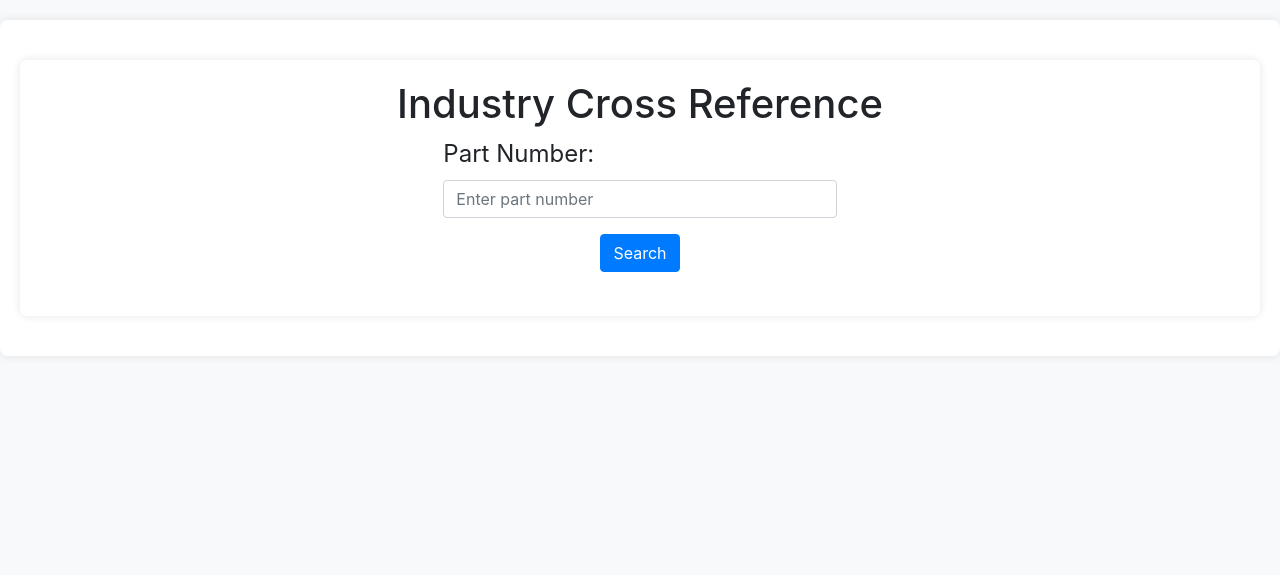
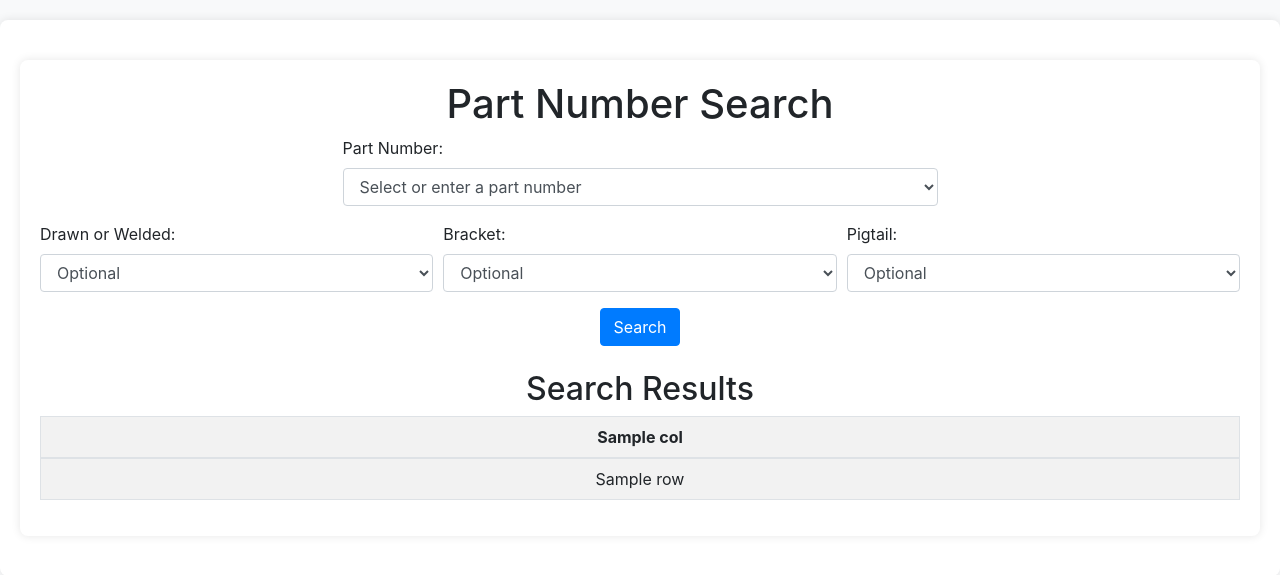
Before and after one commit to ChelseaLong24/Product-Database-Flask-Web-App, a Flask app: template website/templates/home.html in a window 1280 px wide. Shown: the part 56-631 px from the top of the page. Run offline with Flask 3, Linux system fonts and the light colour scheme; the template is opened without the code that fills it: most values are stand-ins (such as "Sample title", 1, 10 or a date in 2020); parts of the project's set-up code (start-up, migrations or seed data) failed here and were passed over; some libraries are stand-ins or nearby versions.

Commit message:
Functionality
Add functions

```diff
--- a/website/static/styles.css
+++ b/website/static/styles.css
@@ -32,7 +32,7 @@ body {
 }
 
 .table td, .table th {
-    vertical-align: top;
+    vertical-align: middle;
     text-align: center;
     padding: 8px;
     word-wrap: break-word;
--- a/website/templates/home.html
+++ b/website/templates/home.html
@@ -2,12 +2,46 @@
 {% block title %}Home{% endblock %}
 {% block content %}
 <div class="container">
-    <h1 class="text-center">Industry Cross Reference</h1>
+    <h1 class="text-center">Part Number Search</h1>
     <form method="POST" action="{{ url_for('views.home') }}">
         <div class="form-row justify-content-center">
+            <div class="form-group col-md-6">
+                <label for="part_number" class="part-number-label">Part Number:</label>
+                <select name="part_number" id="part_number" class="form-control">
+                    <option value="" {% if not part_number %}selected{% endif %}>Select or enter a part number</option>
+                    {% for pn in part_numbers_list %}
+                        <option value="{{ pn }}" {% if part_number == pn %}selected{% endif %}>{{ pn }}</option>
+                    {% endfor %}
+                </select>
+            </div>
+        </div>
+        <div class="form-row justify-content-center">
             <div class="form-group col-md-4">
-                <label for="part_number" style="font-size: 24px;">Part Number:</label>
-                <input type="text" name="part_number" id="part_number" class="form-control" placeholder="Enter part number" required>
+                <label for="drawn_or_welded">Drawn or Welded:</label>
+                <select name="drawn_or_welded" id="drawn_or_welded" class="form-control">
+                    <option value="" {% if not drawn_or_welded %}selected{% endif %}>Optional</option>
+                    {% for item in drawn_or_welded_list %}
+                        <option value="{{ item }}" {% if drawn_or_welded == item %}selected{% endif %}>{{ item }}</option>
+                    {% endfor %}
+                </select>
+            </div>
+            <div class="form-group col-md-4">
+                <label for="bracket">Bracket:</label>
+                <select name="bracket" id="bracket" class="form-control">
+                    <option value="" {% if not bracket %}selected{% endif %}>Optional</option>
+                    {% for item in bracket_list %}
+                        <option value="{{ item }}" {% if bracket == item %}selected{% endif %}>{{ item }}</option>
+                    {% endfor %}
+                </select>
+            </div>
+            <div class="form-group col-md-4">
+                <label for="pigtail">Pigtail:</label>
+                <select name="pigtail" id="pigtail" class="form-control">
+                    <option value="" {% if not pigtail %}selected{% endif %}>Optional</option>
+                    {% for item in pigtail_list %}
+                        <option value="{{ item }}" {% if pigtail == item %}selected{% endif %}>{{ item }}</option>
+                    {% endfor %}
+                </select>
             </div>
         </div>
         <div class="text-center">
@@ -15,5 +49,30 @@
         </div>
     </form>
     <br />
+    {% if results is not none and not results.empty %}
+    <h2 class="text-center">Search Results</h2>
+    <div class="table-responsive">
+        <table class="table table-bordered table-striped">
+            <thead>
+                <tr>
+                    {% for col in results.columns %}
+                    <th class="text-center align-middle">{{ col }}</th>
+                    {% endfor %}
+                </tr>
+            </thead>
+            <tbody>
+                {% for index, row in results.iterrows() %}
+                <tr>
+                    {% for col in results.columns %}
+                    <td class="text-center align-middle">{{ row[col] }}</td>
+                    {% endfor %}
+                </tr>
+                {% endfor %}
+            </tbody>
+        </table>
+    </div>
+    {% elif searched %}
+    <p class="text-center">No results found for your search criteria.</p>
+    {% endif %}
 </div>
 {% endblock %}
```
Also changed, not shown: website/views.py (+102 -1 lines), 1 other file.
